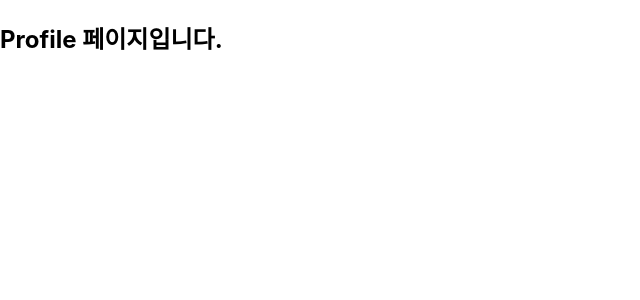
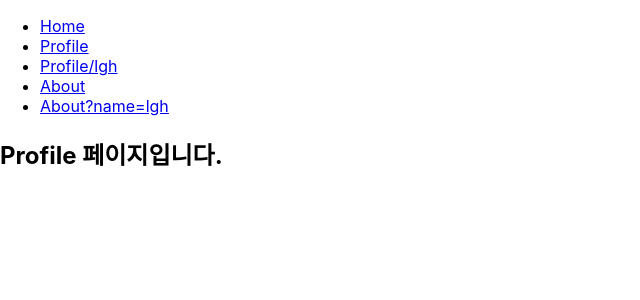
Before and after one commit to GyoHeon/stfe, a React (Create React App) app in the folder react-template-practice/: page /Profile in a window 1280 px wide. Shown: the top 300 px of the page, without its empty margins (0-640 px from the left). Built offline with nearby package versions, Linux system fonts and the light colour scheme.

Commit message:
course: 10.4.5

```diff
--- a/react-template-practice/src/App.js
+++ b/react-template-practice/src/App.js
@@ -3,10 +3,12 @@ import Home from "./pages/Home";
 import Profile from "./pages/Profile";
 import About from "./pages/About";
 import NotFound from "./pages/NotFound";
+import Links from "./components/Links";
 
 function App() {
   return (
     <BrowserRouter>
+      <Links />
       <Switch>
         <Route path="/Profile/:id" component={Profile} />
         <Route path="/Profile" component={Profile} />
--- /dev/null
+++ b/react-template-practice/src/components/Links.jsx
@@ -0,0 +1,23 @@
+import { Link } from "react-router-dom";
+
+export default function Links() {
+  return (
+    <ul>
+      <li>
+        <Link to="/">Home</Link>
+      </li>
+      <li>
+        <Link to="/profile">Profile</Link>
+      </li>
+      <li>
+        <Link to="/profile/lgh">Profile/lgh</Link>
+      </li>
+      <li>
+        <Link to="/about">About</Link>
+      </li>
+      <li>
+        <Link to="/about?name=lgh">About?name=lgh</Link>
+      </li>
+    </ul>
+  );
+}
--- a/react-template-practice/src/pages/Profile.jsx
+++ b/react-template-practice/src/pages/Profile.jsx
@@ -1,6 +1,6 @@
 export default function Profile(props) {
   const id = props.match.params.id;
-  console.log(id, typeof id);
+
   return (
     <div>
       <h2>Profile 페이지입니다.</h2>
```
